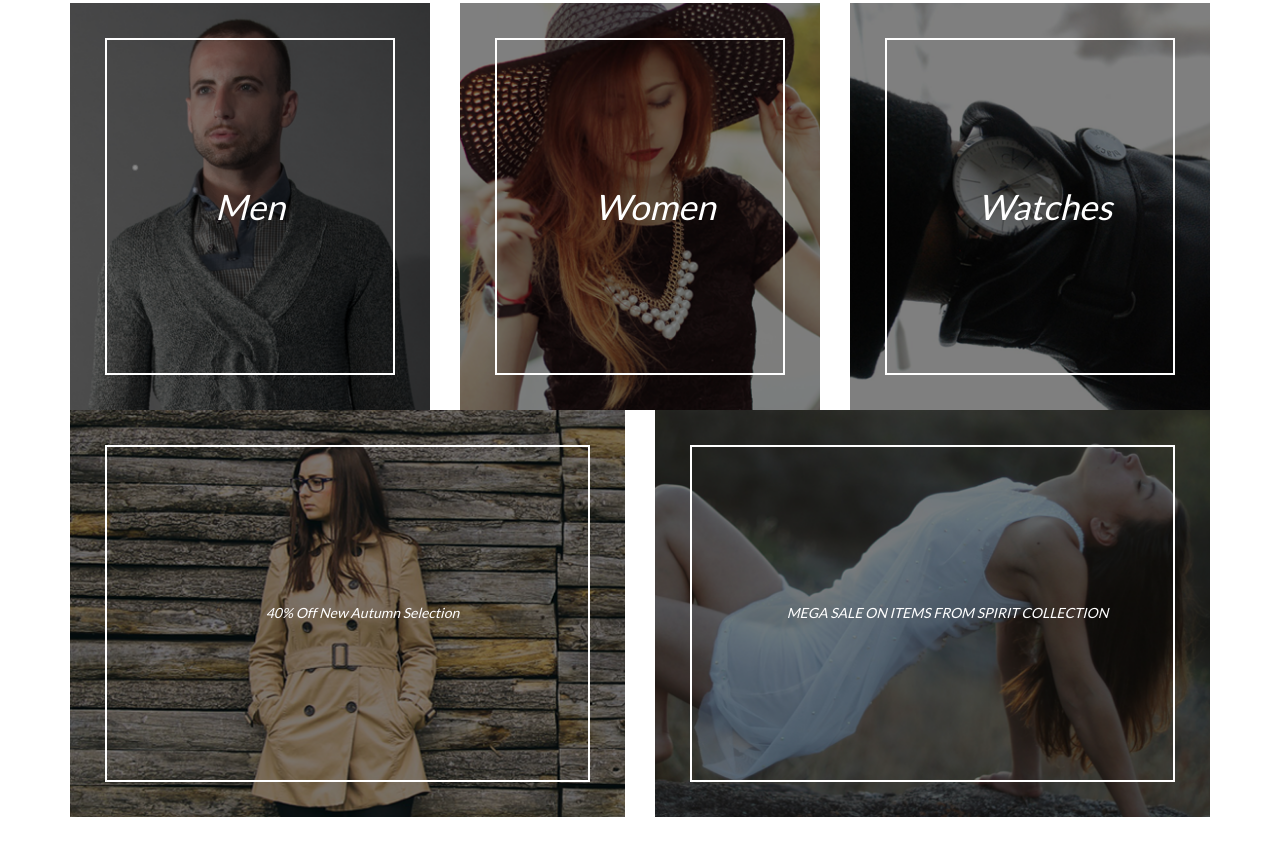
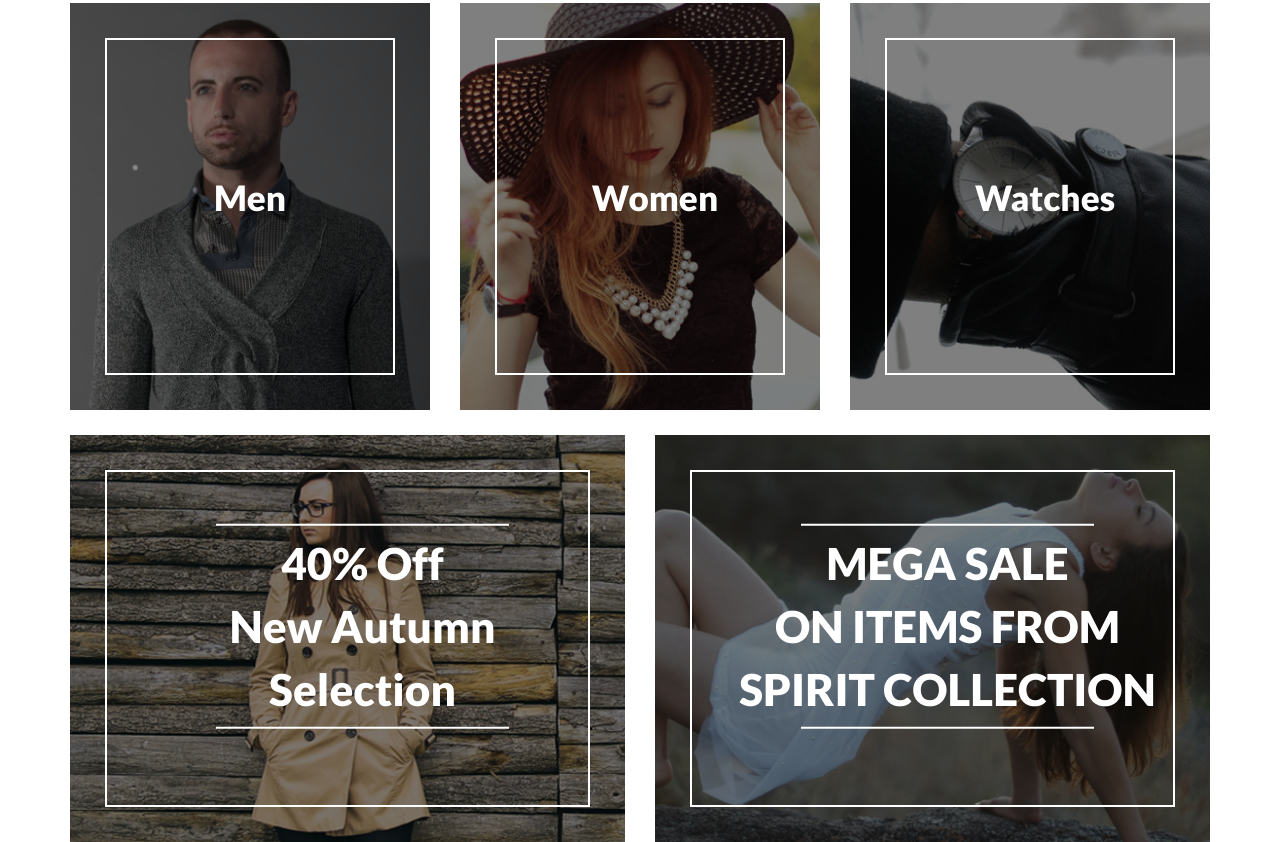
Before and after one commit to rvhul/brandly, a plain HTML site: page index.html in a window 1280 px wide. Shown: the part 973-1815 px from the top of the page. Before the commit the page ends 1790 px from the top, so only its background shows below. Drawn offline with nearby package versions, Linux system fonts and the light colour scheme.

Commit message:
Finished second page of Brandly. Fixed positioning of bars above second item pictures. Formatting is correct, bar colors are correct.

```diff
--- a/css/src/latest_products.scss
+++ b/css/src/latest_products.scss
@@ -39,10 +39,12 @@
   p {
     position: absolute;
     text-align: center;
-    top: 50%;
+    top: 47%;
     transform: translateY(-50%);
-    font-style: italic;
+    font-style: normal;
     font-family: Lato;
+    font-size: 44px;
+    font-weight:900;
     margin: 0 auto;
     width: 100%;
 
@@ -52,27 +54,75 @@
 
     a.mens {
       font-size: 35px;
+      &:hover {
+        text-decoration: none;
+      }
     }
 
     a.womens {
       font-size: 35px;
+      &:hover {
+        text-decoration: none;
+      }
     }
 
     a.watches {
       font-size: 35px;
+      &:hover {
+        text-decoration: none;
+      }
     }
+  }
 
-    }
+  .pad {
+    margin-top: 25px;
+  }
 
   p.nichey {
 
     a.autumn {
       text-align: center;
+      &:hover {
+        text-decoration: none;
+      }
+      &:before{
+        content: ' ';
+        display: block;
+        border: 1px solid #fff;
+        width: 50%;
+        margin: 6px auto;
+      }
+      &::after{
+        content: ' ';
+        display: block;
+        border: 1px solid #fff;
+        width: 50%;
+        margin: 6px auto;
+      }
     }
+  }
 
+  p.nicheyy {
     a.mega_sale {
       text-transform: uppercase;
       text-align: center;
+      &:hover {
+      text-decoration: none;
+      }
+      &:before{
+        content: ' ';
+        display: block;
+        border: 1px solid #fff;
+        width: 50%;
+        margin: 6px auto;
+      }
+      &::after{
+        content: ' ';
+        display: block;
+        border: 1px solid #fff;
+        width: 50%;
+        margin: 6px auto;
+      }
     }
   }
 }
--- a/index.html
+++ b/index.html
@@ -32,7 +32,7 @@
            <li><a href="#">About</a></li>
            <li><a href="#">Contact</a></li>
          </ul>
-       </div><!--/.nav-collapse -->
+       </div>
      </div>
    </nav>
       <div class="container text-center">
@@ -71,9 +71,9 @@
     </section>
     <section id="latest">
       <div class="container">
-          <hr>
+          <hr class="red">
           <h2>Latest Products</h2>
-          <hr>
+          <hr class="red">
           <div class="row">
             <div class="col-sm-4">
               <div class="image-overlay">
@@ -94,14 +94,14 @@
               </div>
             </div>
           </div>
-          <div class="row">
+          <div class="row pad">
             <div class="col-sm-6">
               <img src="images/collection4.png" class="img-responsive" alt="autumn">
-              <p class="nichey"> <a href="#" class="autumn">40% Off New Autumn Selection</a> </p>
+              <p class="nichey"> <a href="#" class="autumn">40% Off<br> New Autumn<br> Selection</a></p>
             </div>
             <div class="col-sm-6">
               <img src="images/collection5.png" class="img-responsive" alt="mega_sale">
-              <p class="nichey"> <a href="#" class="mega_sale">Mega Sale on Items From Spirit Collection</a> </p>
+              <p class="nicheyy"> <a href="#" class="mega_sale">Mega Sale<br> on Items From<br> Spirit Collection</a> </p>
             </div>
           </div>
       </div>
```
Also changed, not shown: css/brain.css, 1 other file.
